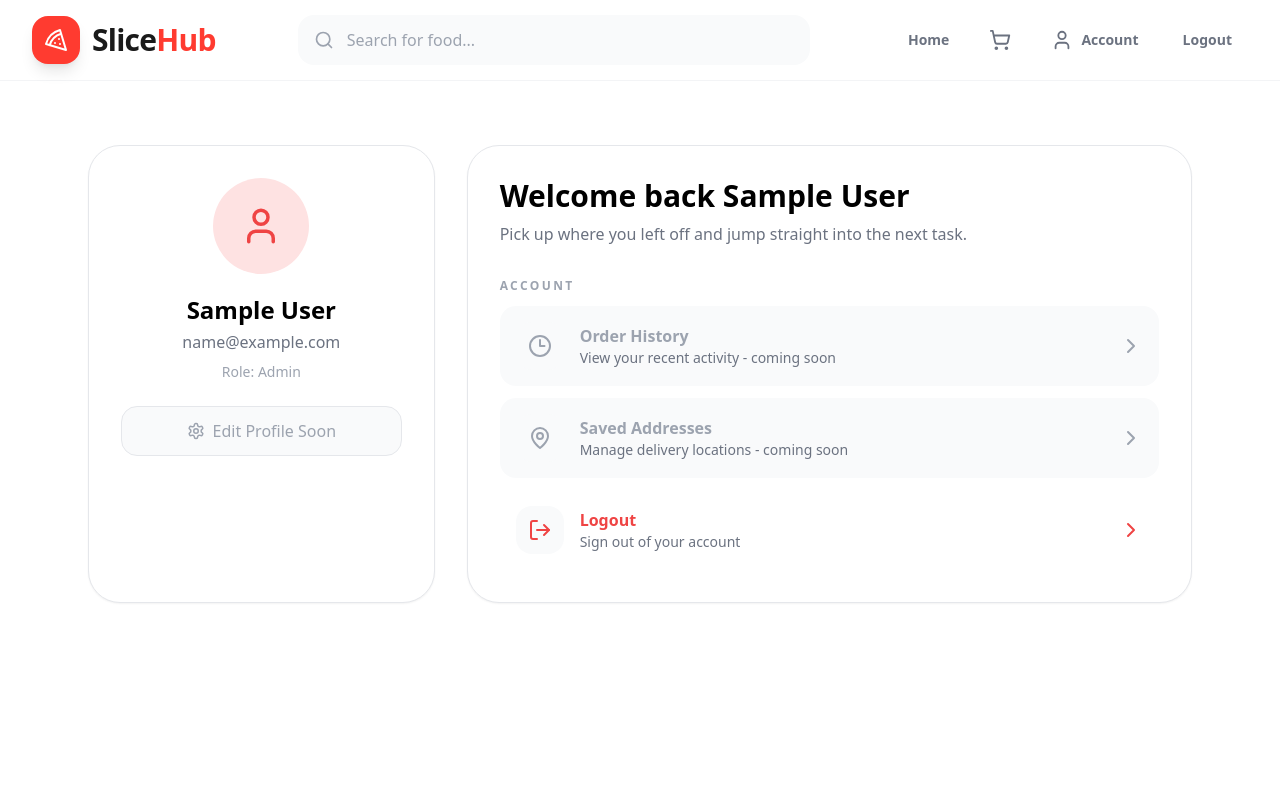
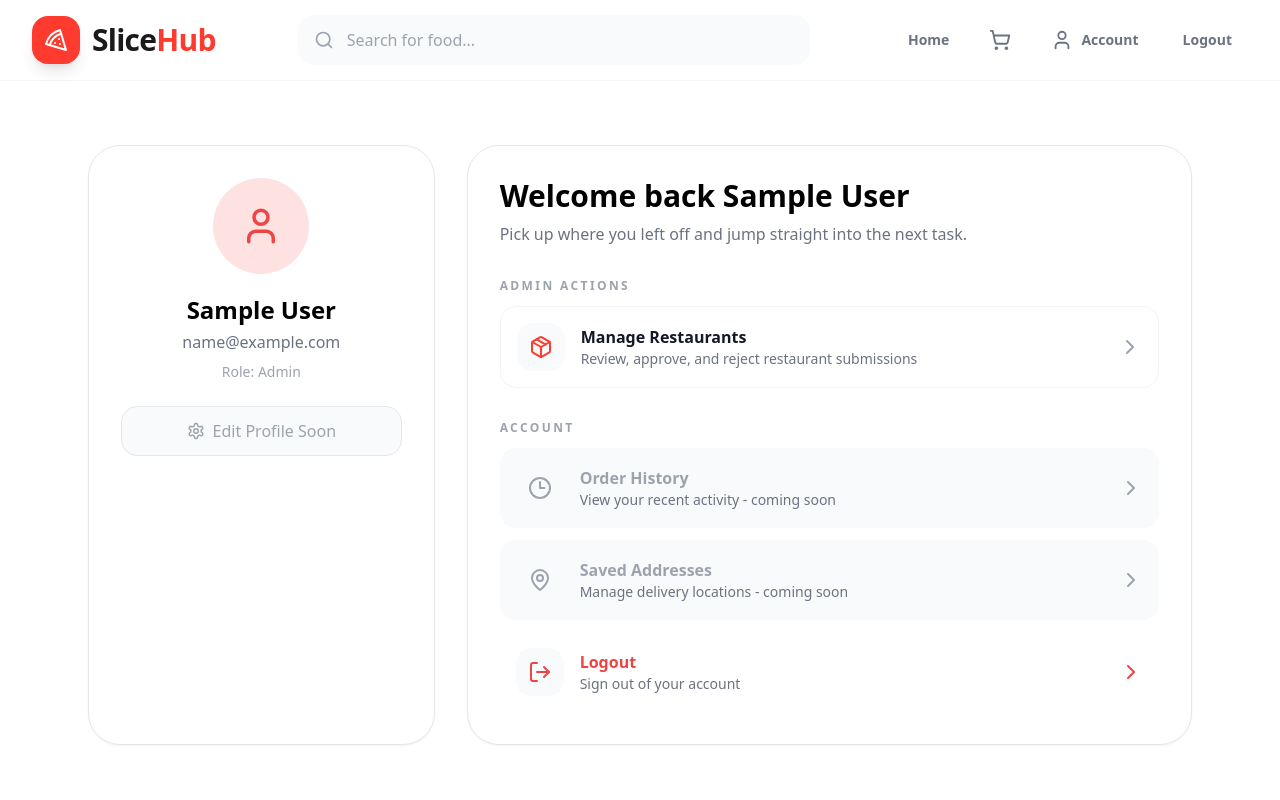
Before and after one commit to MalshaJayamanne/slice-hub, a React (Vite) app in the folder frontend/: page /dashboard in a window 1280 px wide. Shown: the top 800 px of the page. Built offline with nearby package versions, Linux system fonts and the light colour scheme; sample sign-in values are in the browser's storage.

Commit message:
Add admin restaurant management access

```diff
--- a/frontend/src/pages/AdminRestaurants.jsx
+++ b/frontend/src/pages/AdminRestaurants.jsx
@@ -1,6 +1,6 @@
 import React, { useState, useEffect } from "react";
 import { useNavigate } from "react-router-dom";
-import { Search, Star, ShoppingBag, CheckCircle, XCircle, ExternalLink, Loader2, AlertCircle } from "lucide-react";
+import { Star, ShoppingBag, CheckCircle, XCircle, ExternalLink, Loader2, AlertCircle } from "lucide-react";
 import restaurantAPI from "../api/restaurantApi";
 import { motion } from "framer-motion";
 
--- a/frontend/src/pages/Dashboard.jsx
+++ b/frontend/src/pages/Dashboard.jsx
@@ -102,6 +102,19 @@ export default function Dashboard() {
           tone: "text-primary",
         },
       ];
+
+  const adminQuickActions =
+    user?.role === "admin"
+      ? [
+          {
+            label: "Manage Restaurants",
+            description: "Review, approve, and reject restaurant submissions",
+            icon: Package,
+            action: () => navigate("/admin/restaurants"),
+            tone: "text-primary",
+          },
+        ]
+      : [];
 
   const commonActions = [
     {
@@ -218,6 +231,37 @@ export default function Dashboard() {
             </div>
           ) : null}
 
+          {user?.role === "admin" ? (
+            <div className="mb-8">
+              <p className="text-xs font-bold uppercase tracking-[0.2em] text-gray-400 mb-3">
+                Admin Actions
+              </p>
+              <div className="space-y-3">
+                {adminQuickActions.map((item) => {
+                  const Icon = item.icon;
+                  return (
+                    <button
+                      key={item.label}
+                      onClick={item.action}
+                      className="w-full flex items-center justify-between rounded-2xl border border-gray-100 p-4 hover:bg-gray-50 transition"
+                    >
+                      <div className="flex items-center gap-4 text-left">
+                        <div className="w-12 h-12 rounded-2xl bg-gray-50 flex items-center justify-center">
+                          <Icon className={item.tone || "text-gray-700"} />
+                        </div>
+                        <div>
+                          <p className="font-semibold text-gray-900">{item.label}</p>
+                          <p className="text-sm text-gray-500">{item.description}</p>
+                        </div>
+                      </div>
+                      <ChevronRight className="text-gray-400" />
+                    </button>
+                  );
+                })}
+              </div>
+            </div>
+          ) : null}
+
           <div>
             <p className="text-xs font-bold uppercase tracking-[0.2em] text-gray-400 mb-3">
               Account
--- a/frontend/src/routes/AppRoutes.jsx
+++ b/frontend/src/routes/AppRoutes.jsx
@@ -64,7 +64,7 @@ function AppRoutes() {
 
         {/* ADMIN ROUTES */}
 
-        <Route element={<ProtectedRoute role={["seller", "admin"]} />}>
+        <Route element={<ProtectedRoute role="admin" />}>
 
           <Route
             path="/admin/restaurants"
```
